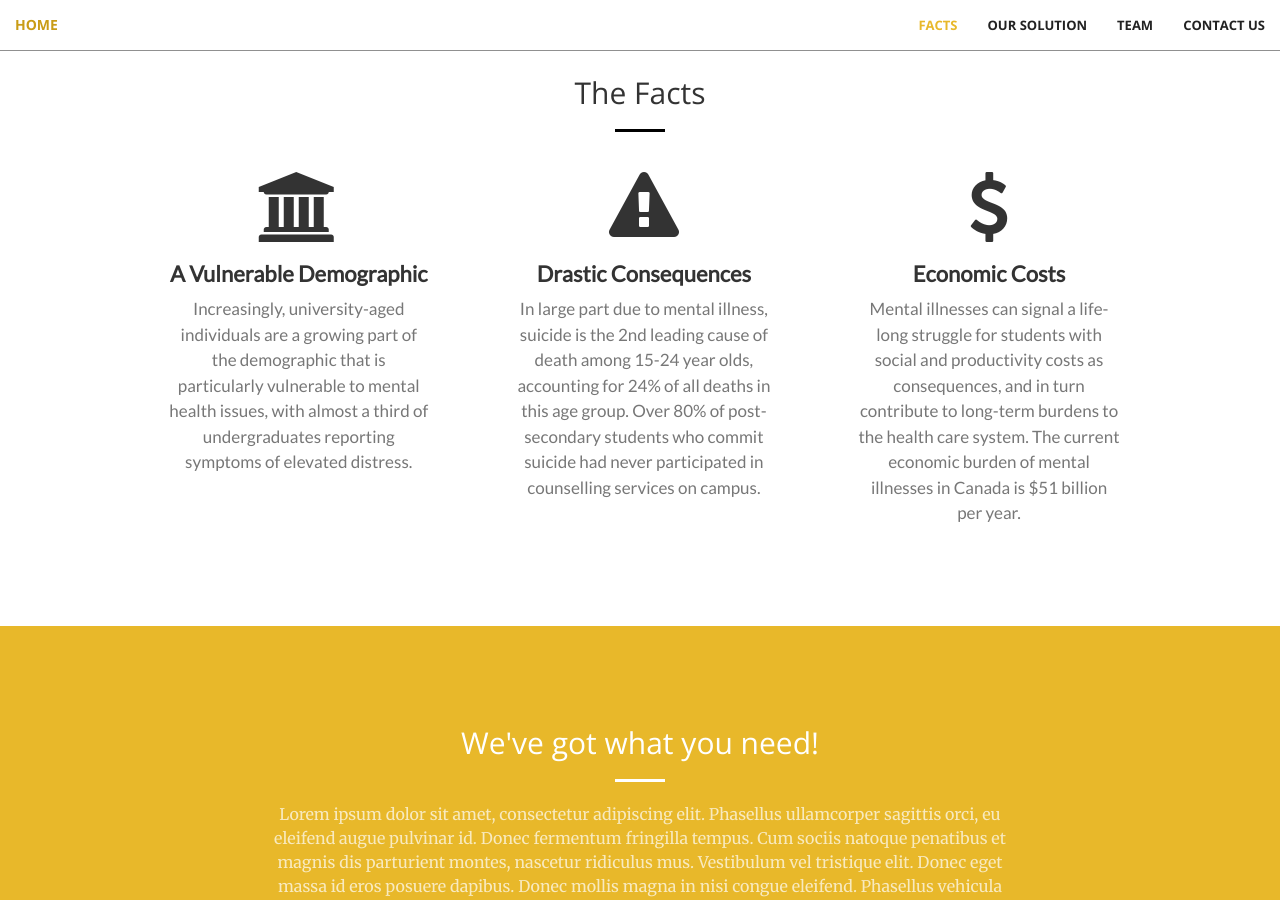
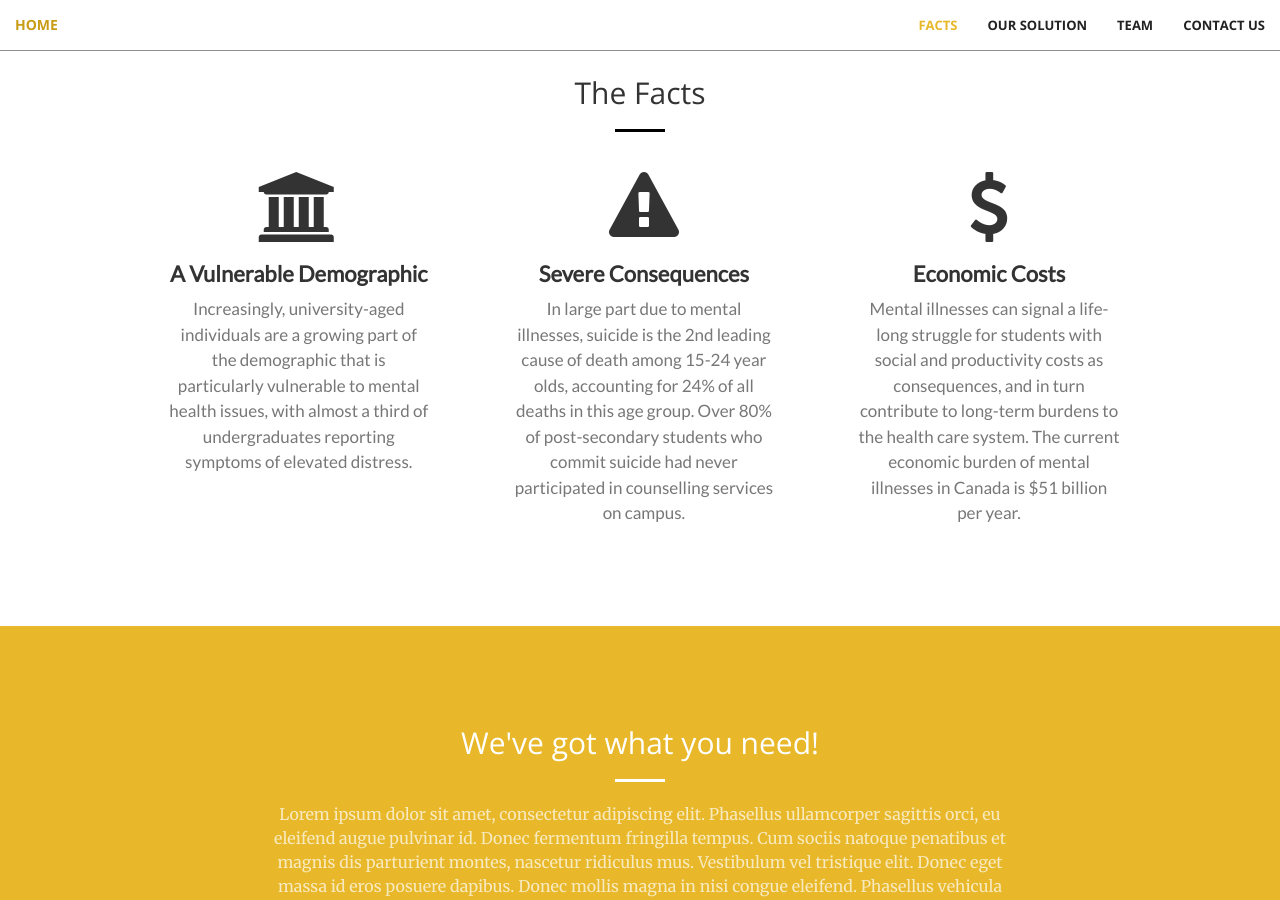
Before and after one commit to pxlu/Timely, a Jekyll site: the page built from index.html, in a window 1280 px wide and 900 px high, scrolled down 924 px. Built offline with Jekyll 4.4.1, drawn with Linux system fonts in a browser that asks for light colours.

Commit message:
Fixed second paragraph of facts

```diff
--- a/_includes/facts.html
+++ b/_includes/facts.html
@@ -20,8 +20,8 @@
             <div class="col-lg-3 col-md-6 col-lg-offset-problem-2 text-center">
                 <div class="service-box">
                     <i class="fa fa-exclamation-triangle fa-5x" aria-hidden="true"></i>
-                    <h3 class="fact-title-text">Drastic Consequences</h3>
-                    <p class="text-muted fact-body-text">In large part due to mental illness, suicide is the 2nd leading cause of death among 15-24 year olds, accounting for 24% of all deaths in this age group. Over 80% of post-secondary students who commit suicide had never participated in counselling services on campus.</p>
+                    <h3 class="fact-title-text">Severe Consequences</h3>
+                    <p class="text-muted fact-body-text">In large part due to mental illnesses, suicide is the 2nd leading cause of death among 15-24 year olds, accounting for 24% of all deaths in this age group. Over 80% of post-secondary students who commit suicide had never participated in counselling services on campus.</p>
                 </div>
             </div>
             <div class="col-lg-3 col-md-6 text-center">
```
Also changed, not shown: 1 other file.
